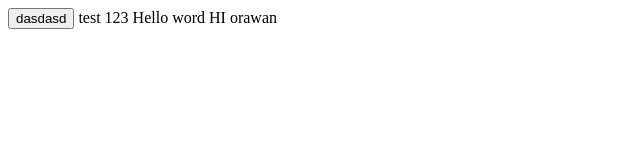
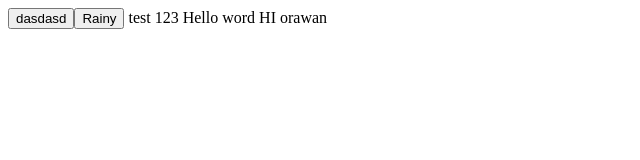
Before and after one commit to Chirapong01/angular_group, an Angular app: page / in a window 1280 px wide. Shown: the top 160 px of the page, without its empty margins (0-640 px from the left). Built offline with nearby package versions, Linux system fonts and the light colour scheme.

Commit message:
add button rainy

```diff
--- a/src/app/app.component.html
+++ b/src/app/app.component.html
@@ -1,4 +1,5 @@
 <button> dasdasd</button>
+<button> Rainy</button>
 
 <router-outlet>
     test 123 Hello word HI orawan
```
